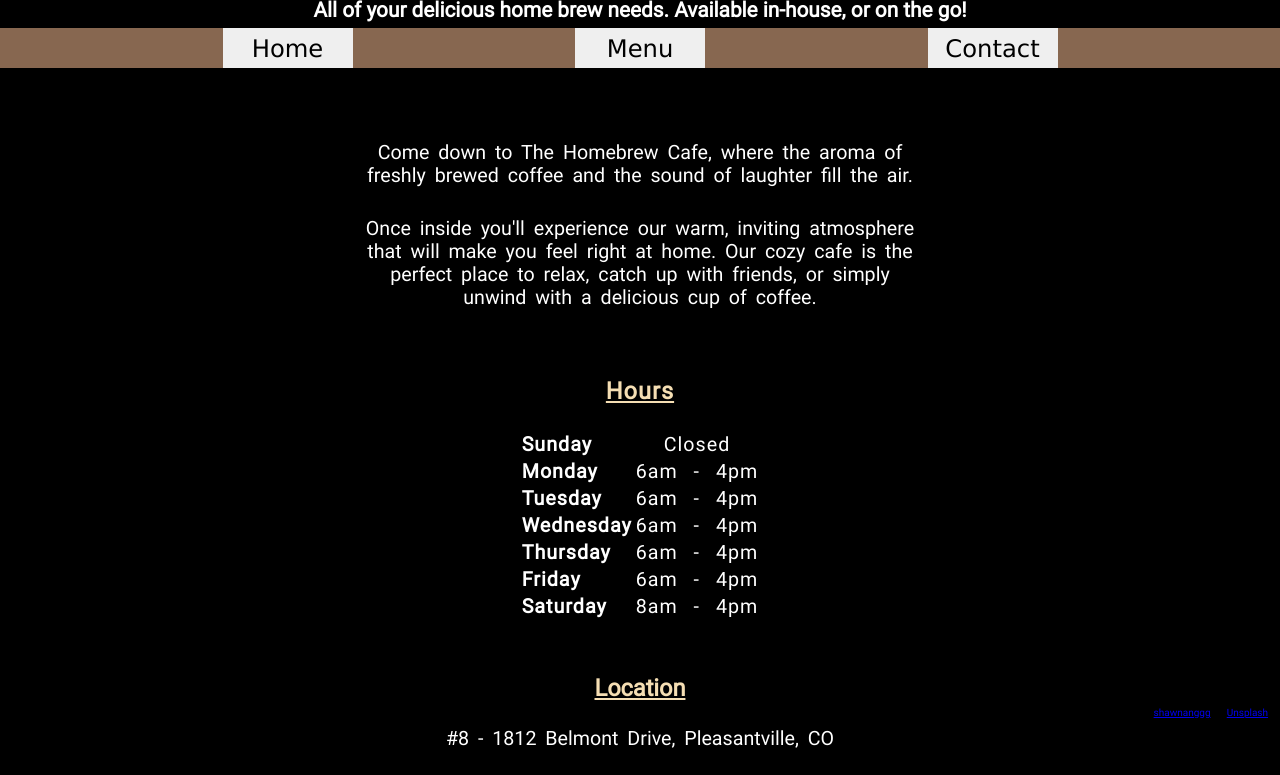
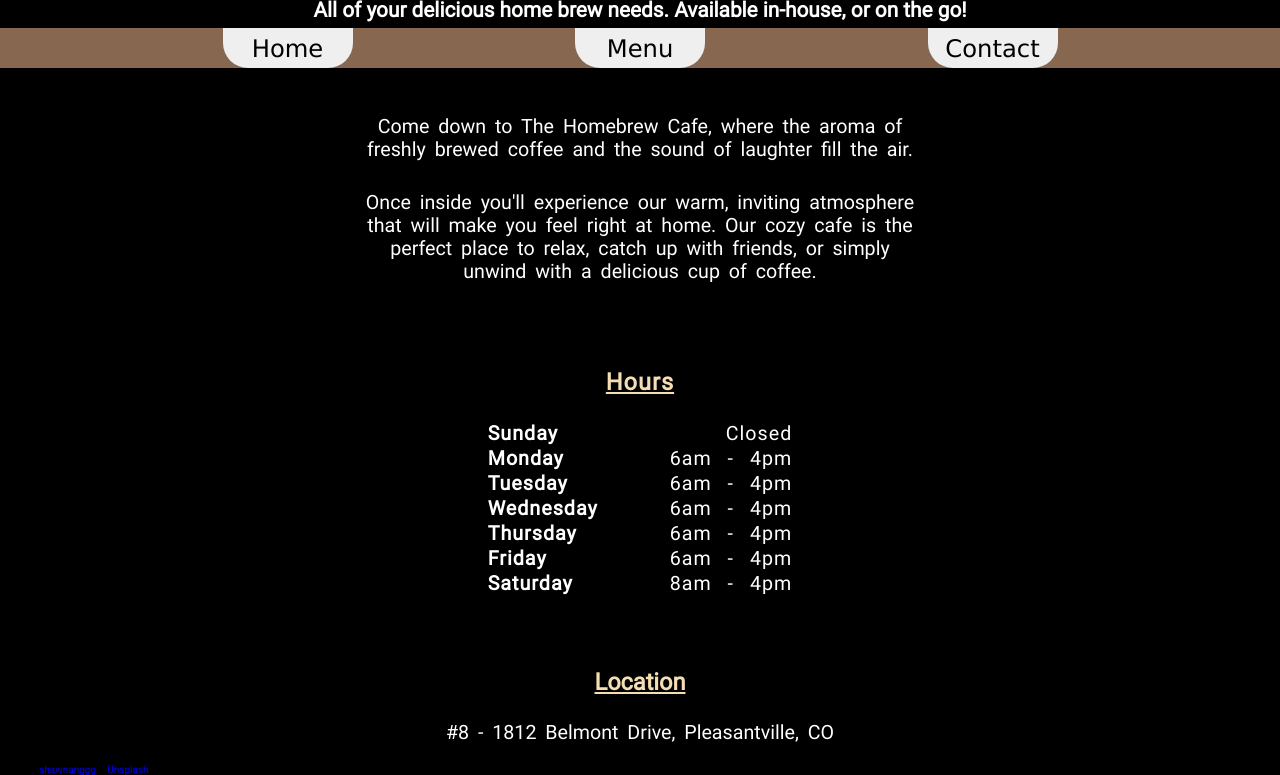
Before and after one commit to Jufarkas/restaurant-page, a website built with webpack: page src/index.html in a window 1280 px wide. Shown: the part 82-857 px from the top of the page. Built offline with nearby package versions, Linux system fonts and the light colour scheme; files whose address does not match are found by name.

Commit message:
change footer styling, darken backgrounds, add more table styling

```diff
--- a/src/style.css
+++ b/src/style.css
@@ -11,8 +11,6 @@
     font-weight: 600;
     font-style: normal;
 }
-
-
 
 body {
     font-family: 'Roboto', Arial, Helvetica, sans-serif;
@@ -33,15 +31,6 @@ body {
     margin: 0;
 }
 
-.footer {
-    font-size: 10px;
-    position: fixed;
-    text-align: center;
-    right: 0;
-    bottom: 0;
-    width: 180px;
-}
-
 nav {
     display: flex;
     justify-content: space-evenly;
@@ -56,11 +45,13 @@ button {
     border-style: none;
     height: 40px;
     width: 130px;
+    border-bottom-left-radius: 25px;
+    border-bottom-right-radius: 25px;
 }
 
 button:hover {
     cursor: pointer;
-    background-color: #000000e0;
+    background-color: #000000f0;
     color: #876750;
 }
 
@@ -71,14 +62,14 @@ h1 {
     font-size: 5vw;
     padding-top: 16px;
     margin: 0;
-    background-color: #000000e0;
+    background-color: #000000f0;
 }
 
 h3 {
     margin: 0;
     padding: 0 0 6px;
     border: 0;
-    background-color: #000000e0;
+    background-color: #000000f0;
     color: white;
     text-align: center;
     font-size: calc(8px + 1vw);
@@ -96,7 +87,8 @@ h4 {
 .content {
     margin-top: 20px;
     display: grid;
-    grid-template: 2fr 2fr 1fr / 1fr 4fr 1fr;
+    grid-template: 2fr 3fr 1fr / 1fr 4fr 1fr;
+    row-gap: 5px;
     justify-items: center;
     align-items: center;
 }
@@ -111,7 +103,7 @@ p {
     word-spacing: 4px;
     margin: 0;
     padding: 15px;
-    background-color: #000000e5;
+    background-color: #000000f0;
     color: #ffffff;
     font-size: calc(12px + 0.6vw);
 }
@@ -127,12 +119,11 @@ table {
     align-items: center;
     margin: 0;
     padding: 15px 0;
-    background-color: #000000e5;
+    background-color: #000000f0;
     width: 100vw;
     font-size: calc(12px + 0.6vw);
     min-width: 500px;
     max-width: 600px;
-    text-align: center;
     color: #ffffff;
     word-spacing: 10px;
     letter-spacing: 1px;
@@ -151,12 +142,17 @@ th {
     text-align: start;
 }
 
+tr {
+    gap: 70px;
+    display: flex;
+    justify-content: space-between;
+}
+
 .location {
     grid-area: 3 / 2;
-    margin-top: 20px;
     margin-bottom: 5px;
     padding: 15px 0;
-    background-color: #000000e5;
+    background-color: #000000f0;
     font-size: calc(12px + 0.9vw);
     width: 100vw;
     max-width: 600px;
@@ -166,3 +162,20 @@ th {
     background: none;
     padding: 0;
 }
+
+
+.footer {
+    display: flex;
+    font-size: 10px;
+    position: static;
+}
+
+.footer p {
+    background: none;
+    font-size: 12px;
+    padding: 5px;
+}
+
+.footer a {
+    text-decoration: none;
+}
```
